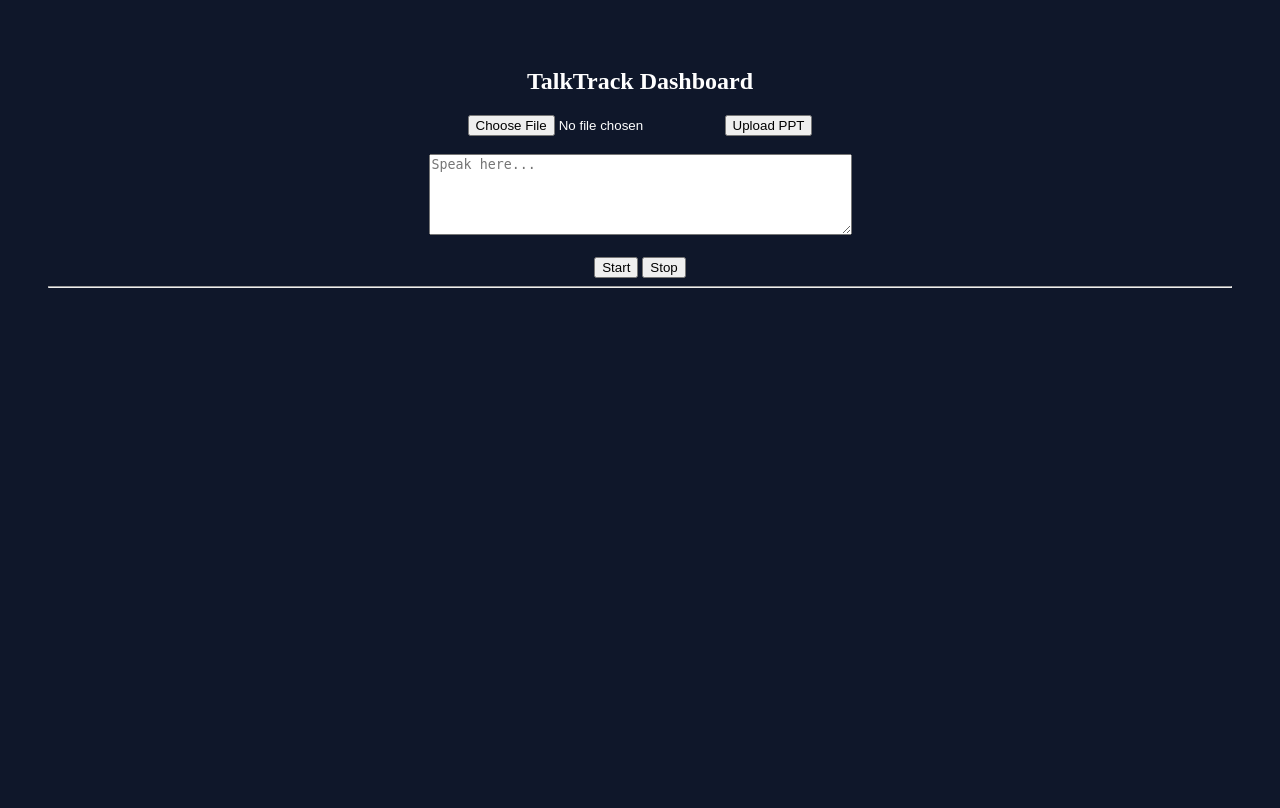
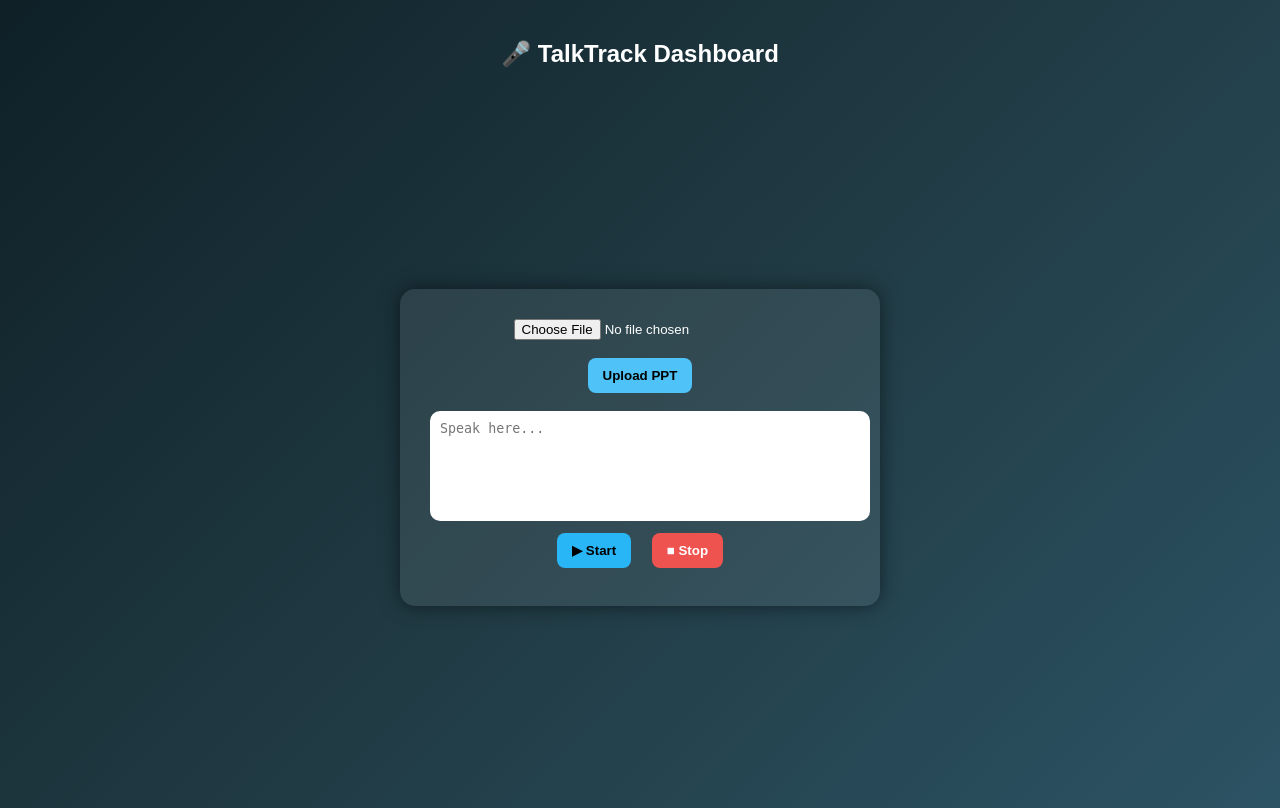
Before and after one commit to ejjigirikavya/TalkTrackAI, a Flask app: page /dashboard in a window 1280 px wide. Before the commit the page ends 288 px from the top, so only its background shows below. Run offline with Flask 3, Linux system fonts and the light colour scheme.

Commit message:
Update dashboard.html

```diff
--- a/templates/dashboard.html
+++ b/templates/dashboard.html
@@ -1,69 +1,160 @@
 <!DOCTYPE html>
 <html>
 <head>
-    <title>Dashboard</title>
+    <title>TalkTrack Dashboard</title>
+
+    <style>
+        body {
+            margin: 0;
+            font-family: Arial, sans-serif;
+            background: linear-gradient(135deg, #0f2027, #203a43, #2c5364);
+            color: white;
+        }
+
+        h2 {
+            text-align: center;
+            padding-top: 20px;
+        }
+
+        .container {
+            display: flex;
+            justify-content: center;
+            align-items: center;
+            min-height: 90vh;
+        }
+
+        .card {
+            background: rgba(255,255,255,0.08);
+            padding: 30px;
+            border-radius: 15px;
+            width: 420px;
+            box-shadow: 0 0 20px rgba(0,0,0,0.5);
+            text-align: center;
+        }
+
+        input[type="file"] {
+            margin-bottom: 10px;
+            color: white;
+        }
+
+        textarea {
+            width: 100%;
+            height: 90px;
+            border-radius: 10px;
+            border: none;
+            padding: 10px;
+            margin-top: 10px;
+            resize: none;
+        }
+
+        button {
+            padding: 10px 15px;
+            margin: 8px;
+            border: none;
+            border-radius: 8px;
+            cursor: pointer;
+            font-weight: bold;
+        }
+
+        .upload {
+            background: #4fc3f7;
+            color: black;
+        }
+
+        .start {
+            background: #29b6f6;
+            color: black;
+        }
+
+        .stop {
+            background: #ef5350;
+            color: white;
+        }
+
+        .results {
+            margin-top: 20px;
+            text-align: left;
+            background: rgba(255,255,255,0.1);
+            padding: 15px;
+            border-radius: 10px;
+        }
+
+        ul {
+            padding-left: 20px;
+        }
+
+        .error {
+            color: #ff6b6b;
+        }
+    </style>
 </head>
 
-<body style="text-align:center; background:#0f172a; color:white; padding:40px;">
+<body>
 
-<h2>TalkTrack Dashboard</h2>
+<h2>🎤 TalkTrack Dashboard</h2>
 
-<!-- Upload PPT -->
+<div class="container">
+<div class="card">
+
+    <!-- Upload -->
     <form action="/upload" method="POST" enctype="multipart/form-data">
-    <input type="file" name="ppt" required>
-    <button type="submit">Upload PPT</button>
+        <input type="file" name="ppt" required><br>
+        <button class="upload">Upload PPT</button>
     </form>
+
+    <!-- Speech -->
+    <textarea id="speechText" placeholder="Speak here..."></textarea>
 
     <br>
 
-<!-- Speech box -->
-<textarea id="speechText" rows="5" cols="50" placeholder="Speak here..."></textarea>
-
-<br><br>
-
-<button onclick="startSpeech()">Start</button>
-<button onclick="stopSpeech()">Stop</button>
+    <button class="start" onclick="startSpeech()">▶ Start</button>
+    <button class="stop" onclick="stopSpeech()">■ Stop</button>
 
     <!-- Hidden form -->
-<form id="analyzeForm" action="/analyze" method="POST">
+    <form id="form" action="/analyze" method="POST">
         <input type="hidden" name="text" id="hiddenText">
     </form>
 
-<hr>
-
-<!-- ERROR -->
+    <!-- Error -->
     {% if error %}
-<p style="color:red;">{{ error }}</p>
+        <p class="error">{{ error }}</p>
     {% endif %}
 
-<!-- RESULTS -->
+    <!-- Results -->
     {% if spoken %}
-<h3>Results</h3>
+    <div class="results">
+        <h3>📊 Results</h3>
+
         <p><b>Spoken:</b> {{ spoken }}</p>
         <p><b>Accuracy:</b> {{ accuracy }}%</p>
         <p><b>Fillers:</b> {{ fillers }}</p>
         <p><b>Speed:</b> {{ wpm }} WPM</p>
         <p><b>Pauses:</b> {{ pauses }}</p>
 
-<h3>AI Feedback</h3>
+        <h4>🧠 AI Feedback</h4>
         <ul>
         {% for f in feedback %}
             <li>{{ f }}</li>
         {% endfor %}
         </ul>
+    </div>
     {% endif %}
 
+</div>
+</div>
+
+<!-- JS -->
 <script>
 let recognition;
 
-function startSpeech() {
+function startSpeech(){
     recognition = new webkitSpeechRecognition();
     recognition.continuous = true;
 
-    recognition.onresult = function(event) {
+    recognition.onresult = function(e){
         let text = "";
-        for (let i = 0; i < event.results.length; i++) {
-            text += event.results[i][0].transcript;
+        for(let i=0;i<e.results.length;i++){
+            text += e.results[i][0].transcript;
         }
         document.getElementById("speechText").value = text;
     };
@@ -71,13 +162,15 @@ function startSpeech() {
     recognition.start();
 }
 
-function stopSpeech() {
+function stopSpeech(){
     recognition.stop();
 
+    setTimeout(()=>{
         document.getElementById("hiddenText").value =
             document.getElementById("speechText").value;
 
-    document.getElementById("analyzeForm").submit();
+        document.getElementById("form").submit();
+    }, 500);
 }
 </script>
 
```
Lines whose indentation alone changed are shown as unchanged.
